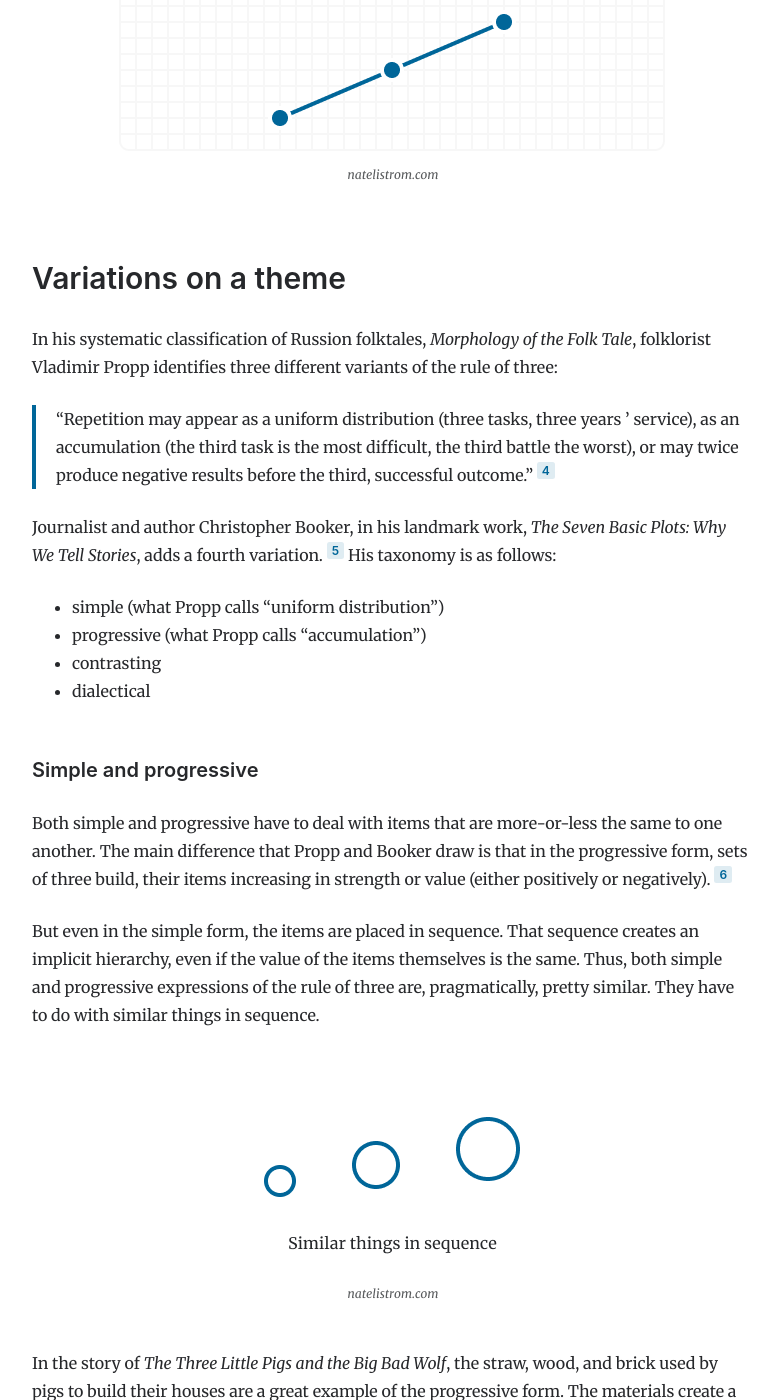
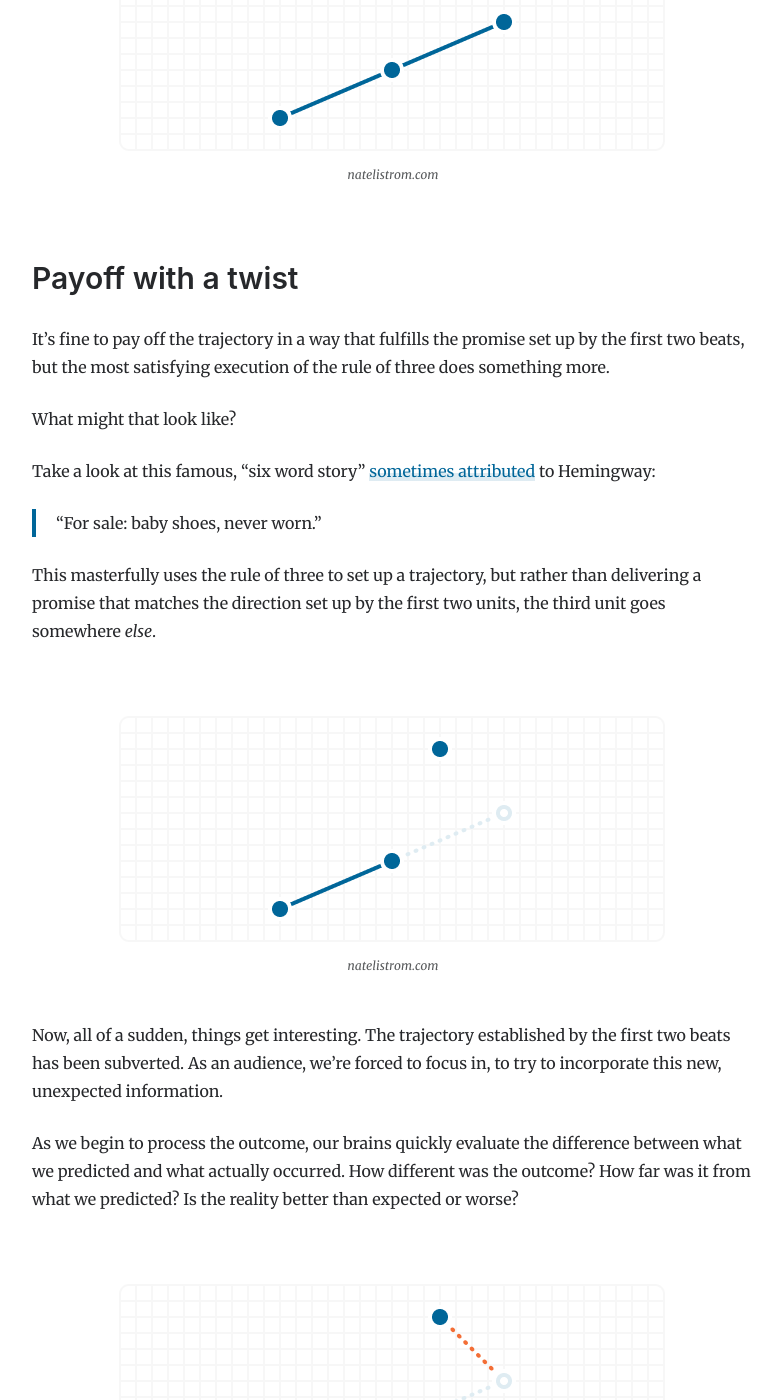
Before and after one commit to natelistrom/natelistrom.github.io, a Jekyll site: the page built from _posts/2023-07-04-rule-of-three.md, in a window 1280 px wide and 1400 px high, scrolled down 3054 px. Shown: the whole window, without its empty margins (248-1030 px from the left). Built offline with Jekyll 4.4.1, drawn with Linux system fonts in a browser that asks for light colours; some of the changed text lies outside the part shown.

Commit message:
Add subversion of expectations section to rule of three post

```diff
--- a/_posts/2023-07-04-rule-of-three.md
+++ b/_posts/2023-07-04-rule-of-three.md
@@ -47,6 +47,42 @@ The trajectory is set. The audience has an expectation. The hunter will pull the
 The first two units give a promise to the audience, creating expectation. For a satisfactory experience, that expectation must be paid off. That’s what the third unit does.
 
 ![A diagram showing three dots on a grid, connected by lines](/assets/img/rule-of-three-13.png)
+
+## Payoff with a twist
+
+It's fine to pay off the trajectory in a way that fulfills the promise set up by the first two beats, but the most satisfying execution of the rule of three does something more.
+
+What might that look like?
+
+Take a look at this famous, "six word story" [sometimes attributed](https://en.wikipedia.org/wiki/For_sale:_baby_shoes,_never_worn) to Hemingway:
+
+> "For sale: baby shoes, never worn."
+
+This masterfully uses the rule of three to set up a trajectory, but rather than delivering a promise that matches the direction set up by the first two units, the third unit goes somewhere _else_.
+
+![Image](/assets/img/rule-of-three-21.png)
+
+Now, all of a sudden, things get interesting. The trajectory established by the first two beats has been subverted. As an audience, we're forced to focus in, to try to incorporate this new, unexpected information.
+
+As we begin to process the outcome, our brains quickly evaluate the difference between what we predicted and what actually occurred. How different was the outcome? How far was it from what we predicted? Is the reality better than expected or worse?
+
+![Image](/assets/img/rule-of-three-22.png)
+
+As we focus, our brains attempt to account for the difference and update our mental models of the world. They make new connections. Perhaps we realize that, instead of charting a straight line, the arc of the story was charting a curve all along.
+
+![A diagram showing a third dot in a different place than predicted, causing the line to curve instead of being straight](/assets/img/rule-of-three-23.png)
+
+This realization has a cascade effect. The new understanding not only shifts our view of the _current_ story beat, it re-contextualizes what came before.
+
+![Image](/assets/img/rule-of-three-24.png)
+
+Our brains compare the difference between what we thought we knew and what we know now, and this creates new understanding.
+
+Subjectively, we can experience this as a little flash of pleasure or insight — an “&lsquo;aha!’ moment.” If profound, the discovery can feel like an epiphany.
+
+In the case of the "six word story," most audiences feel a piquant sense of second-hand grief as their brains make the connection and internalize the perspective of expectant parents experiencing the loss of their child.
+
+The most effective executions of the rule of three manage this twist well. They perfectly fulfill the promise set up by the first two story units, but they do it in a way that subverts the trajectory, adding something new and unexpected and, ultimately, more impactful and satisfying.
 
 ## Variations on a theme
 
@@ -144,3 +180,9 @@ Onward . . .
 
 **[Creating meaning with two consecutive story units]({% post_url 2022-12-19-comparison-creates-meaning %})**
 <br />Human brains can't help but look for patterns, even when nothing's there. Storytellers can leverage this tendency, juxtaposing images in order to create rich and layered meaning.
+
+---
+
+#### Change history
+
+July 29, 2023: Added section on subversion of expectations and the "six word story."
```
Also changed, not shown: other parts of _posts/2023-07-04-rule-of-three.md (+1 -1 lines).
